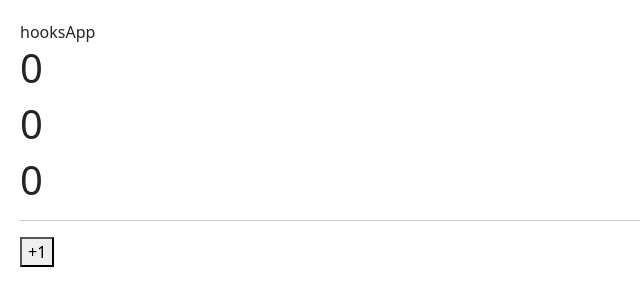
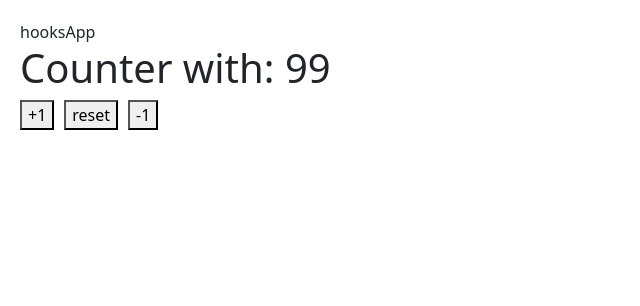
Before and after one commit to danielos35/react, a React (Vite) app in the folder 06_hooks/: page / in a window 1280 px wide. Shown: the top 306 px of the page, without its empty margins (0-640 px from the left). Built offline with nearby package versions, Linux system fonts and the light colour scheme.

Commit message:
custom hooks

```diff
--- /dev/null
+++ b/06_hooks/src/01_use_state/CustomHook.jsx
@@ -0,0 +1,14 @@
+import { useCounter } from "../hooks/useCounter"
+
+export const CustomHook = () => {
+
+    const {counter, incrementar, restar, reset} = useCounter();
+    return (
+        <>
+            <h1>Counter with: {counter}</h1>
+            <button onClick={()=> incrementar(3)}>+1</button>
+            <button onClick={reset}>reset</button>
+            <button onClick={()=> restar(2)} >-1</button>
+        </>
+  )
+}
--- a/06_hooks/src/HooksApp.jsx
+++ b/06_hooks/src/HooksApp.jsx
@@ -1,10 +1,12 @@
+import { CustomHook } from "./01_use_state/CustomHook"
 import { Use_state_component } from "./01_use_state/Use_state_component"
 
 export const HooksApp = () => {
   return (
     <>
       <div>hooksApp</div>
-      <Use_state_component/>
+      {/* <Use_state_component/> */}
+      <CustomHook/>
     </>
   )
 }
--- /dev/null
+++ b/06_hooks/src/hooks/useCounter.js
@@ -0,0 +1,25 @@
+
+import {useState} from 'react';
+
+export const useCounter = (valorInicial = 99) => {
+
+    const [counter,setCounter] = useState(valorInicial)
+
+    let incrementar = (aIncrementar = 1) =>{
+        setCounter(val=>val+aIncrementar);
+    }
+
+    let restar = (aRestar) => {
+        setCounter(val => val-aRestar);
+    }
+
+    let reset = () => {
+        setCounter(val => val = 0)
+    }
+    return {
+        counter,
+        incrementar,
+        restar,
+        reset
+    }
+}
```
Also changed, not shown: 1 other file (tests, documents, lock files or other folders).
